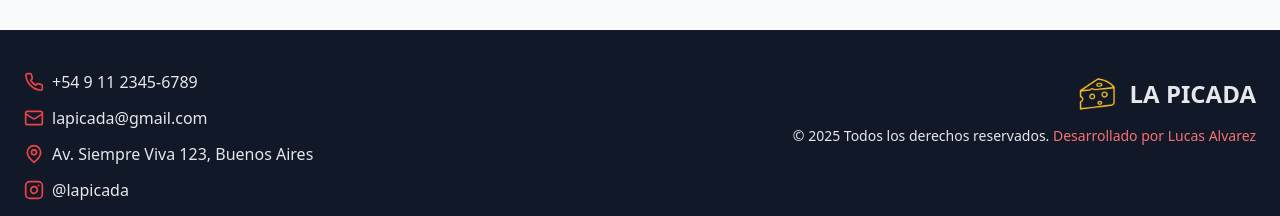
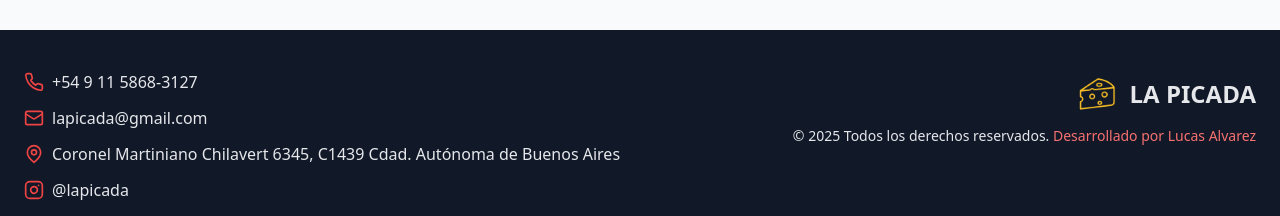
Before and after one commit to LucasAlvarez99/LA_PICADA, a React (Vite) app: page /promos in a window 1280 px wide. Shown: the part 1034-1250 px from the top of the page. Built offline with nearby package versions, Linux system fonts and the light colour scheme; no server answers; the database is empty.

Commit message:
no message

```diff
--- a/src/components/Checkout.tsx
+++ b/src/components/Checkout.tsx
@@ -115,7 +115,7 @@ Alias: Jhon.Doe.mp
 
 Enviar comprobante lo más pronto posible y revisar que los datos sean correctos, comenzaremos la preparación en cuanto recibamos el comprobante. Muchas gracias por confiar, saludos cordiales, LA PICADA`;
 
-      const telefonoTienda = "+5491125925851"; // <-- reemplazar por el nro de WhatsApp real con código país sin "+"
+      const telefonoTienda = "+5491158683127"; // <-- reemplazar por el nro de WhatsApp real con código país sin "+"
       const url = `https://wa.me/${telefonoTienda}?text=${encodeURIComponent(mensaje)}`;
       window.open(url, "_blank");
 
--- a/src/components/Footer.tsx
+++ b/src/components/Footer.tsx
@@ -9,7 +9,7 @@ function Footer() {
         <div className="space-y-3 mb-8 md:mb-0">
           <div className="flex items-center gap-2">
             <Phone className="w-5 h-5 text-red-500" />
-            <span>+54 9 11 2345-6789</span>
+            <span>+54 9 11 5868-3127</span>
           </div>
           <div className="flex items-center gap-2">
             <Mail className="w-5 h-5 text-red-500" />
@@ -17,7 +17,7 @@ function Footer() {
           </div>
           <div className="flex items-center gap-2">
             <MapPin className="w-5 h-5 text-red-500" />
-            <span>Av. Siempre Viva 123, Buenos Aires</span>
+            <span>Coronel Martiniano Chilavert 6345, C1439 Cdad. Autónoma de Buenos Aires</span>
           </div>
           <div className="flex items-center gap-2">
             <Instagram className="w-5 h-5 text-red-500" />
```
